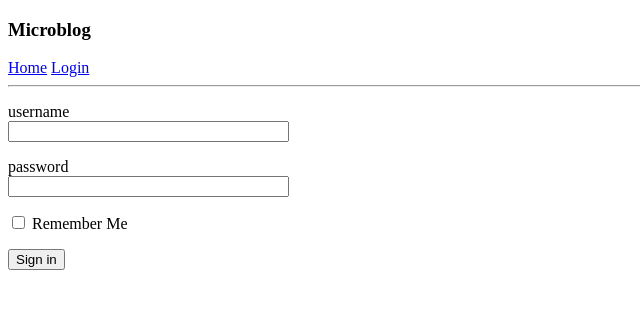
After one commit to RonCollins-MM/microblog, a Flask app: page /login in a window 1280 px wide. The commit adds this page. Shown: the top 309 px of the page, without its empty margins (0-640 px from the left). Run offline with Flask 3, Linux system fonts and the light colour scheme.

Commit message:
feat: add webforms to capture data from user
Other features added include:
* Data validation of webform
* Dynamic url generation in forms that allows easy scalability

```diff
--- a/app/__init__.py
+++ b/app/__init__.py
@@ -5,7 +5,7 @@
 from flask import Flask
 from config import Config
 
-app = Flask(__name__)
-app.config.from_object(Config)
+app = Flask(__name__) # This helps flask locate resources
+app.config.from_object(Config) # Points Flask to the class with config settings
 
-from app import routes
+from app import routes # This is done to prevent circular imports
--- /dev/null
+++ b/app/forms.py
@@ -0,0 +1,15 @@
+#!/usr/bin/env python3
+
+"""Module that contains the Forms for microblog app"""
+
+from flask_wtf import FlaskForm
+from wtforms import PasswordField, StringField, BooleanField, SubmitField
+from wtforms.validators import DataRequired
+
+class LoginForm(FlaskForm):
+    """Form for User login to microblog web app"""
+
+    username = StringField('username', validators=[DataRequired()])
+    password = PasswordField('password', validators=[DataRequired()])
+    remember_me = BooleanField('Remember Me')
+    submit = SubmitField('Sign in')
--- a/app/routes.py
+++ b/app/routes.py
@@ -3,12 +3,14 @@
 """Defines app routes"""
 
 from app import app
-from flask import render_template
+from flask import render_template, flash, redirect, url_for
+from app.forms import LoginForm
 
 @app.route('/')
 @app.route('/index')
 def index():
     """Handler for home page"""
+
     user = {'username': 'Roncollins'}
     posts = [
         {
@@ -21,3 +23,18 @@ def index():
         }
     ]
     return render_template('index.html', user=user, title='Home', posts=posts)
+
+@app.route('/login', methods=['GET', 'POST'])
+def user_login():
+    """View function for user login
+
+    Renders the user login form
+    """
+
+    form = LoginForm()
+    if form.validate_on_submit():
+        flash(f'Attempted login for {form.username.data} [remember_me:{form.remember_me.data}]')
+        print(f'Attempted login.\n[Username={form.username.data} '\
+              f'Password={form.password.data} Remember_me={form.remember_me.data}]')
+        return redirect(url_for('index'))
+    return render_template('login.html', title='Login', form=form)
--- a/app/templates/base.html
+++ b/app/templates/base.html
@@ -12,9 +12,21 @@
 </head>
 <body>
     <div>
-        <a href="/index">Home</a>
+        <h3>Microblog</h3>
+        <a href="{{ url_for('index') }}">Home</a>
+        <a href="{{ url_for('user_login') }}">Login</a>
     </div>
     <hr>
+    {% with messages = get_flashed_messages() %}
+    {% if messages %}
+        <ul>
+            {% for msg in messages %}
+                <li>{{ msg }}</li>
+            {% endfor %}
+        </ul>
+    {% endif %}
+    {% endwith %}
+
     {% block content %}
     {% endblock %}
 
--- /dev/null
+++ b/app/templates/login.html
@@ -0,0 +1,28 @@
+{% extends 'base.html' %}
+
+{% block content %}
+
+<form action="" method="post" novalidate>
+    {{ form.hidden_tag() }}
+    <p>
+        {{ form.username.label }} <br>
+        {{ form.username(size=32)}}
+
+        {% for error in form.username.errors %}
+            <span style="color: red">[{{error}}]</span>
+        {% endfor %}
+    </p>
+    <p>
+        {{ form.password.label }} <br>
+        {{ form.password(size=32) }}
+
+        {% for error in form.password.errors %}
+        <span style="color: red">[{{error}}]</span>
+    {% endfor %}
+    </p>
+    <p> {{ form.remember_me() }} {{ form.remember_me.label }} </p>
+    <p> {{ form.submit() }} </p>
+
+</form>
+
+{% endblock %}
```
Also changed, not shown: app/config.py (deleted, +0 -10 lines).
